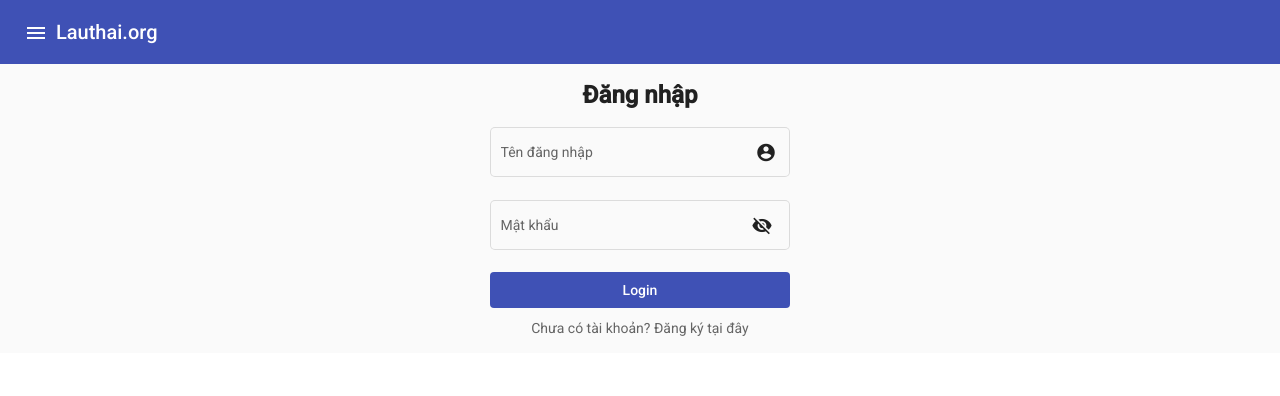
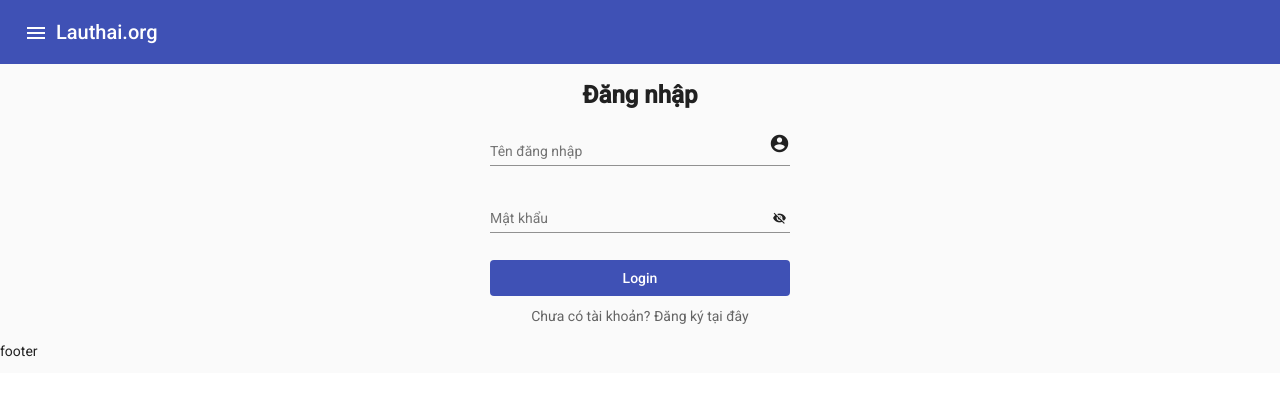
Before and after one commit to TranVinhNhan/lauthai-webapp, an Angular app in the folder lauthai-spa/: page /login in a window 1280 px wide. Shown: the top 396 px of the page. Built offline with nearby package versions, Linux system fonts and the light colour scheme.

Commit message:
modified login component

```diff
--- a/lauthai-spa/src/app/client/client.component.html
+++ b/lauthai-spa/src/app/client/client.component.html
@@ -5,8 +5,8 @@
     </button>
     <h1><a routerLink="/">Lauthai.org</a></h1>
 </mat-toolbar>
-<mat-sidenav-container>
-    <mat-sidenav class="sidenav padding-toolbar" #sidenav>
+<mat-sidenav-container class="sidenav-container">
+    <mat-sidenav class="sidenav-container__sidenav padding-toolbar" #sidenav>
         <mat-nav-list>
             <mat-list-item>
                 <a matLine href="#" target="_blank">
@@ -29,6 +29,9 @@
         </mat-nav-list>
     </mat-sidenav>
     <mat-sidenav-content class="padding-toolbar">
+
         <router-outlet></router-outlet>
+        <p>footer</p>
+
     </mat-sidenav-content>
 </mat-sidenav-container>
--- a/lauthai-spa/src/app/client/client.component.scss
+++ b/lauthai-spa/src/app/client/client.component.scss
@@ -3,8 +3,12 @@
   z-index: 2;
 }
 
-.sidenav {
-  min-width: 200px;
+.sidenav-container {
+  height: 100%;
+
+  &__sidenav {
+    min-width: 200px;
+  }
 }
 
 .padding-toolbar {
--- a/lauthai-spa/src/app/client/login/login.component.html
+++ b/lauthai-spa/src/app/client/login/login.component.html
@@ -1,11 +1,14 @@
 <div class="form-login text-center">
+
     <h1 class="font-weight-bold">Đăng nhập</h1>
-    <mat-form-field appearance="outline">
+
+    <mat-form-field class="form-login__form-control" appearance="legacy">
         <mat-label>Tên đăng nhập</mat-label>
         <input matInput placeholder="Nhập tên đăng nhập tại đây">
         <mat-icon matSuffix>account_circle</mat-icon>
     </mat-form-field>
-    <mat-form-field appearance="outline">
+
+    <mat-form-field class="form-login__form-control" appearance="legacy">
         <mat-label>Mật khẩu</mat-label>
         <input matInput [type]="hide ? 'password' : 'text'">
         <button mat-icon-button matSuffix (click)="hide = !hide" [attr.aria-label]="'Hide password'"
@@ -13,6 +16,8 @@
             <mat-icon>{{hide ? 'visibility_off' : 'visibility'}}</mat-icon>
         </button>
     </mat-form-field>
+
     <button class="form-login__btn" mat-flat-button color="primary">Login</button>
+
     <mat-hint>Chưa có tài khoản? <a class="form-login__hyperlink" href="#">Đăng ký tại đây</a></mat-hint>
 </div>
--- a/lauthai-spa/src/app/client/login/login.component.scss
+++ b/lauthai-spa/src/app/client/login/login.component.scss
@@ -1,27 +1,24 @@
 @import "../../theme.scss";
 
 .form-login {
-  * {
-    display: block;
-  }
-}
-
-.form-login {
   width: 100%;
+  height: 100%;
   max-width: 330px;
   padding: 15px;
   margin: 0 auto;
-}
+  align-content: center;
+  display: grid;
 
-.form-login__btn {
+  &__btn, &__form-control {
     width: 100%;
     margin-bottom: 10px;
   }
 
-.form-login__hyperlink {
-  display: inline-block !important;
+  &__hyperlink {
+    display: inline-block;
   }
 
-.form-login__hyperlink:hover {
+  &__hyperlink:hover {
     color: $primary;
   }
+}
--- a/lauthai-spa/src/styles.scss
+++ b/lauthai-spa/src/styles.scss
@@ -2,7 +2,7 @@
 
 @import "../node_modules/bootstrap/scss/bootstrap.scss";
 
-body {
+body, html {
     margin: 0;
     padding: 0;
 }
```
Lines whose indentation alone changed are shown as unchanged.
